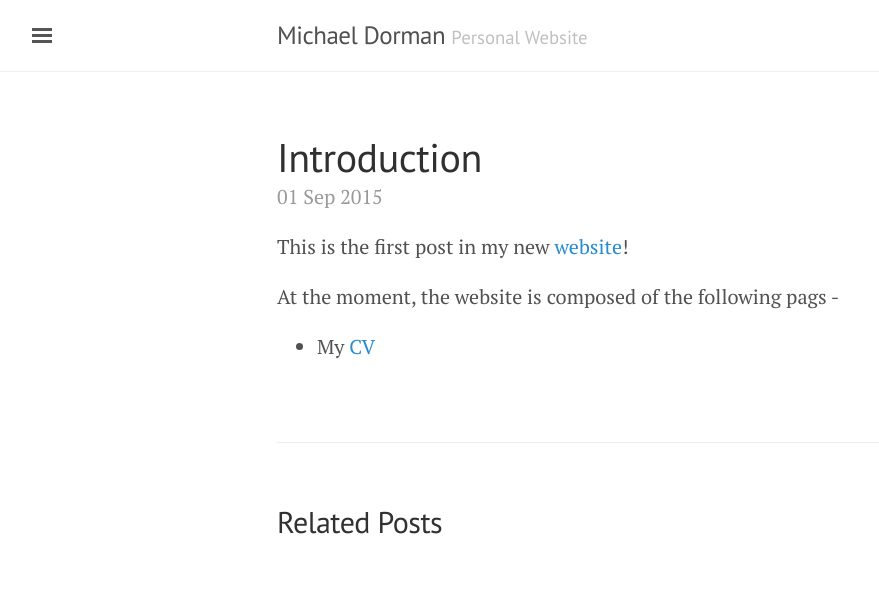
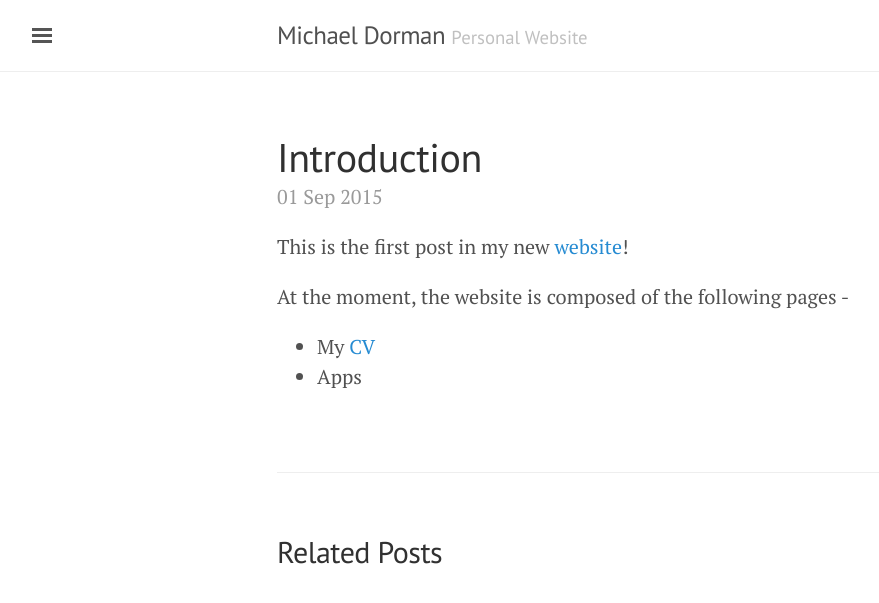
Before and after one commit to michaeldorman/michaeldorman.github.io, a Jekyll site: the page built from _posts/2015-09-01-introduction.md, in a window 1280 px wide. Shown: the top 603 px of the page, without its empty margins (3-882 px from the left). Built offline with Jekyll 4.4.1, drawn with Linux system fonts in a browser that asks for light colours.

Commit message:
Update 2015-09-01-introduction.md

```diff
--- a/_posts/2015-09-01-introduction.md
+++ b/_posts/2015-09-01-introduction.md
@@ -5,6 +5,7 @@ title: Introduction
 
 This is the first post in my new [website](https://michaeldorman.github.io)!
 
-At the moment, the website is composed of the following pags -
+At the moment, the website is composed of the following pages -
 
 * My [CV](https://michaeldorman.github.io/cv/)
+* Apps
```
